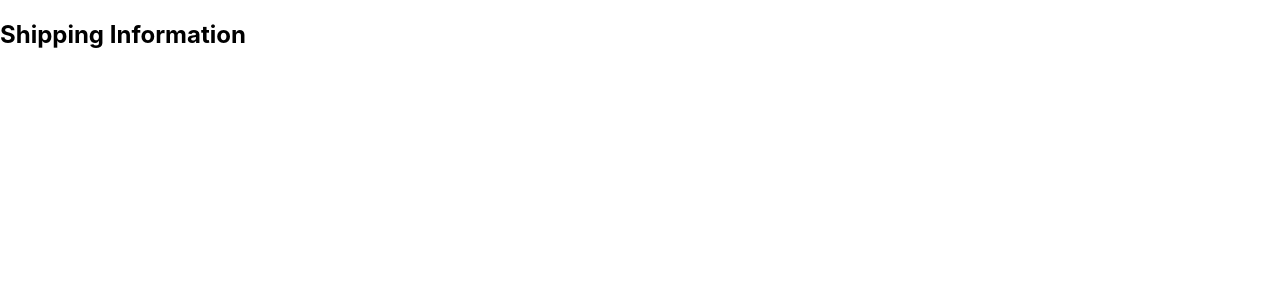
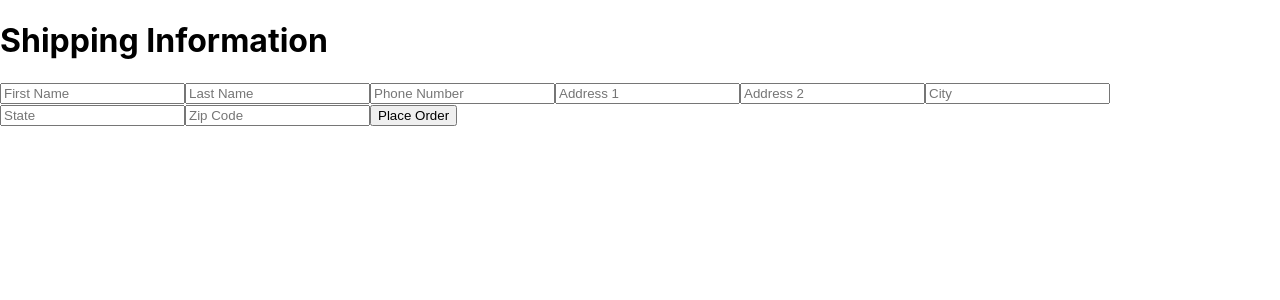
Before and after one commit to cs-isamiul/ECommerceProject, a React (Create React App) app: page /cart/shipping in a window 1280 px wide. Shown: the top 300 px of the page. Built offline with nearby package versions, Linux system fonts and the light colour scheme.

Commit message:
first commit

```diff
--- a/src/components/paymentEntry.js
+++ b/src/components/paymentEntry.js
@@ -1,6 +1,101 @@
 import React from "react";
+import {useState} from "react";
+import { useNavigate } from "react-router-dom";
 
 export default function Payment() {
-  return <h2>Billing Information</h2>;
+  const [payState, setPayState] = useState({
+    paymentFirstName: "",
+    paymentLastName: "",
+    paymentCardNum: "",
+    paymentCardCVC:"",
+    paymentCardYear:"",
+    paymentCardMonth:"",
+  });
+  const navigate = useNavigate();
+
+
+  const onChange = (e) => {
+    /*
+      used to set state of
+
+      paymentFirstName
+      paymentLastName
+      paymentCardNum
+      paymentCardCVC
+      paymentCardYear
+      paymentCardMonth
+    */
+    const { name, value } = e.target;
+    setPayState((prevState) => ({
+      ...prevState,
+      [name]: value,
+    }));
+  };
+
+
+
+  const handleSubmit = (e) =>{
+    navigate('/cart/shipping',{payState: payState, setPayState: setPayState});
+    // history.push('/cart/shipping');
+  }
+
+  return (
+  <div>
+    <form onSubmit={handleSubmit}>
+      <h1>Payment Information</h1>
+
+      <input
+        className = 'paymentEntry-font'
+        type="text"
+        name = "paymentFirstName"
+        placeholder="First Name"
+        autoComplete ={false}
+        onChange={onChange}
+      />
+      <input
+        className = 'paymentEntry-font'
+        type="text"
+        name = "paymentLastName"
+        placeholder="Last Name"
+        autoComplete ={false}
+        onChange={onChange}
+      />
+      <input
+        className = 'paymentEntry-font'
+        type="text"
+        name = "paymentCardNum"
+        placeholder="Credit Card Number"
+        autoComplete ={false}
+        onChange={onChange}
+      />
+      <input
+        className = 'paymentEntry-font'
+        type="text"
+        name = "paymentCardCVC"
+        placeholder="Card  CVC"
+        autoComplete ={false}
+        onChange={onChange}
+      />
+      <input
+        className = 'paymentEntry-font'
+        type="text"
+        name = "paymentCardYear"
+        placeholder="Card Expire Year"
+        autoComplete ={false}
+        onChange={onChange}
+      />
+      <input
+        className = 'paymentEntry-font'
+        type="text"
+        name = "paymentCardMonth"
+        placeholder="Card Expire Month"
+        autoComplete ={false}
+        onChange={onChange}
+      />
+      {/* <input type = "button" className = 'bth' value='Pay'/> */}
+      <button>Pay</button>
+    </form>
+  </div>);
+
   //TODO: develop entry for the collection of billing information before placing an order.
 }
--- a/src/components/shippingEntry.js
+++ b/src/components/shippingEntry.js
@@ -1,6 +1,126 @@
 import React from "react";
+import {useState} from "react";
+import { useNavigate } from "react-router-dom";
 
-export default function Shipping() {
-  return <h2>Shipping Information</h2>;
+export default function Shipping(payState, paySetState) {
+  const [shipState, shipSetState] = useState({
+    shippingFirstName: "",
+    shippingLastName: "",
+    shippingPhoneNumber:"",
+    shippingAddressOne:"",
+    shippingAddressTwo:"",
+    shippingCity:"",
+    shippingState:"",
+    shippingZip:"",
+  });
+
+
+  const onChange = (e) => {
+    /*
+      used to set state of
+
+      shippingFirstName
+      shippingLastName
+      shippingPhoneNumber
+    */
+    const { name, value } = e.target;
+    shipSetState((prevState) => ({
+      ...prevState,
+      [name]: value,
+    }));
+  };
+
+
+  // const navigate = useNavigate();
+
+  // const handleSubmit = (e) =>{
+  //   navigate('/cart/shipping', {state: state, setState: setState});
+  // }
+
+  return (
+  <div>
+    <form >
+      <h1>Shipping Information</h1>
+
+      <input
+        className = 'shippingEntey-font'
+        type="text"
+        name = "shippingFirstName"
+        placeholder="First Name"
+        autoComplete ={false}
+        onChange={onChange}
+      />
+
+      <input
+        className = 'shippingEntey-font'
+        type="text"
+        name = "shippingLastName"
+        placeholder="Last Name"
+        autoComplete ={false}
+        onChange={onChange}
+      />
+
+      <input
+        className = 'shippingEntey-font'
+        type="text"
+        name = "shippingPhoneNumber"
+        placeholder="Phone Number"
+        autoComplete ={false}
+        onChange={onChange}
+      />
+
+      <input
+        className = 'shippingEntey-font'
+        type="text"
+        name = "shippingAddressOne"
+        placeholder="Address 1"
+        autoComplete ={false}
+        onChange={onChange}
+      />
+
+      <input
+        className = 'shippingEntey-font'
+        type="text"
+        name = "shippingAddressTwo"
+        placeholder="Address 2"
+        autoComplete ={false}
+        onChange={onChange}
+      />
+
+      <input
+        className = 'shippingEntey-font'
+        type="text"
+        name = "shippingCity"
+        placeholder="City"
+        autoComplete ={false}
+        onChange={onChange}
+      />
+
+      <input
+        className = 'shippingEntey-font'
+        type="text"
+        name = "shippingState"
+        placeholder="State"
+        autoComplete ={false}
+        onChange={onChange}
+      />
+
+      <input
+        className = 'shippingEntey-font'
+        type="text"
+        name = "shippingZip"
+        placeholder="Zip Code"
+        autoComplete ={false}
+        onChange={onChange}
+      />
+
+
+      <button>Place Order</button>
+
+    </form>
+  </div>);
+
   //TODO: develop entry for the collection of shipping information before placing an order.
 }
+
+//alert or consol log
```
Also changed, not shown: src/components/paymentEntry.css (added).
